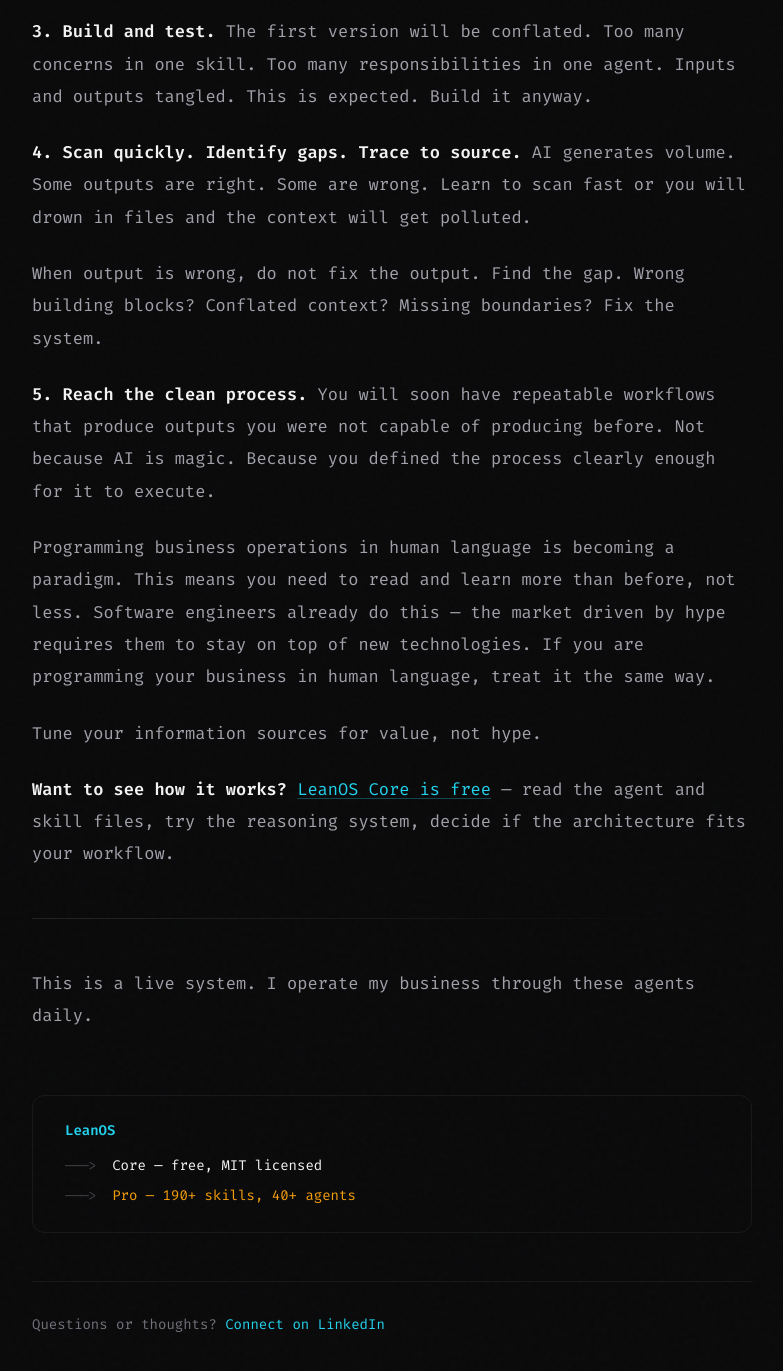
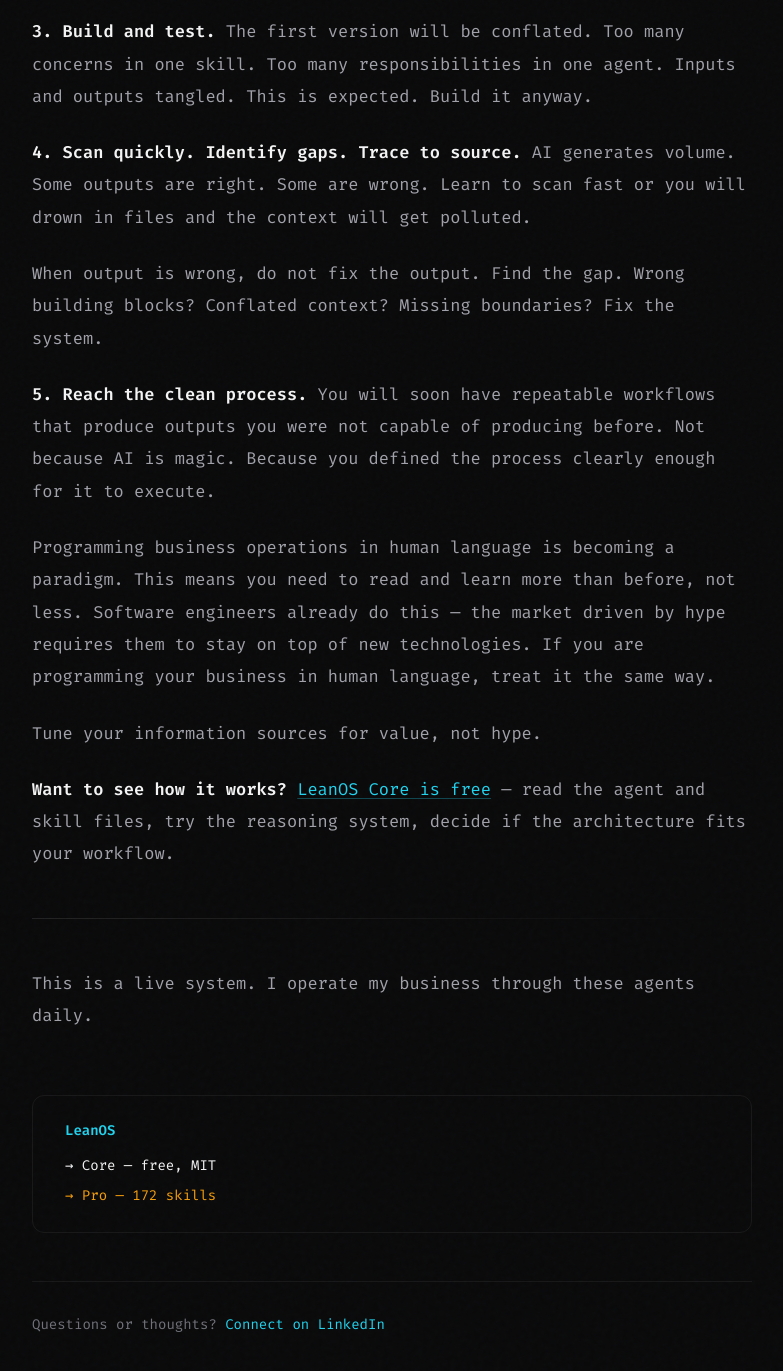
Before and after one commit to BellaBe/bellabe.github.io, a Jekyll site: the page built from _posts/2026-02-07-what-i-learned-running-a-business-through-ai-agents.md, in a window 1280 px wide and 1400 px high, scrolled down 5557 px. Shown: the top 1371 px of the window, without its empty margins (248-1031 px from the left). Built offline with Jekyll 4.4.1, drawn with Linux system fonts in a browser that asks for light colours.

Commit message:
Fix post footer arrows — short, inline, color-matched, mobile-friendly
Co-Authored-By: Claude Opus 4.6 <noreply@anthropic.com>

```diff
--- a/_layouts/post.html
+++ b/_layouts/post.html
@@ -28,8 +28,8 @@ layout: default
 
     <div class="leanos-reference">
       <h3>LeanOS</h3>
-      <p><span class="leanos-arrow">———></span> <a href="https://github.com/BellaBe/lean-os" target="_blank" rel="noopener" class="leanos-link-core">Core — free, MIT licensed</a></p>
-      <p><span class="leanos-arrow">———></span> <a href="https://bellabe.gumroad.com/l/leanos-pro" target="_blank" rel="noopener" class="leanos-link-pro">Pro — 190+ skills, 40+ agents</a></p>
+      <p><a href="https://github.com/BellaBe/lean-os" target="_blank" rel="noopener" class="leanos-link-core">→ Core — free, MIT</a></p>
+      <p><a href="https://bellabe.gumroad.com/l/leanos-pro" target="_blank" rel="noopener" class="leanos-link-pro">→ Pro — 172 skills</a></p>
     </div>
 
     <footer class="post-footer">
--- a/assets/css/main.css
+++ b/assets/css/main.css
@@ -1372,14 +1372,6 @@ body.light .icon-sun { display: inline; }
   margin-bottom: 0;
 }
 
-.leanos-arrow {
-  color: var(--color-text-tertiary);
-  opacity: 0.5;
-  font-family: var(--font-mono);
-  font-size: var(--font-size-sm);
-  margin-right: var(--space-2);
-  letter-spacing: -0.05em;
-}
 
 .leanos-link-core {
   color: var(--color-text-primary);
```
